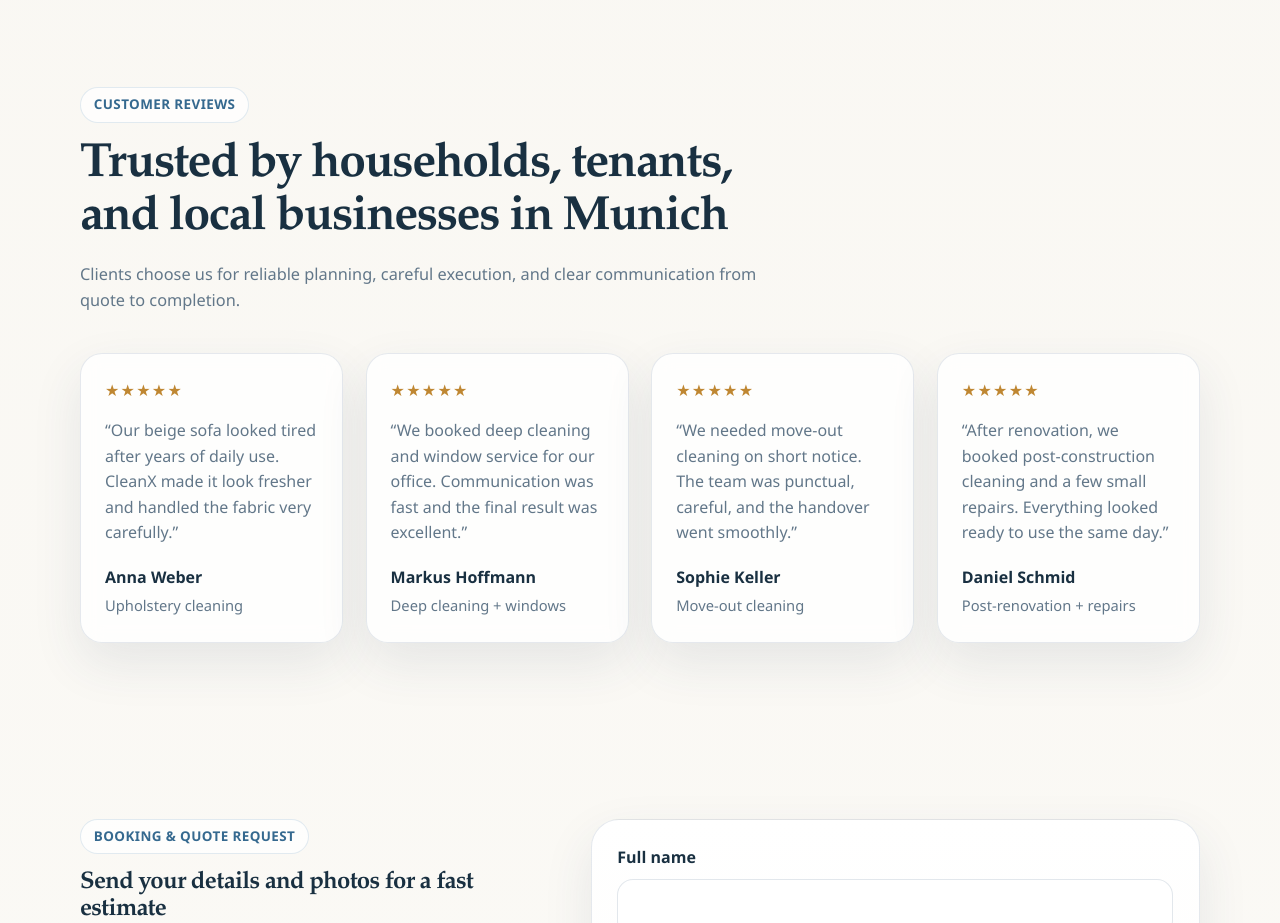
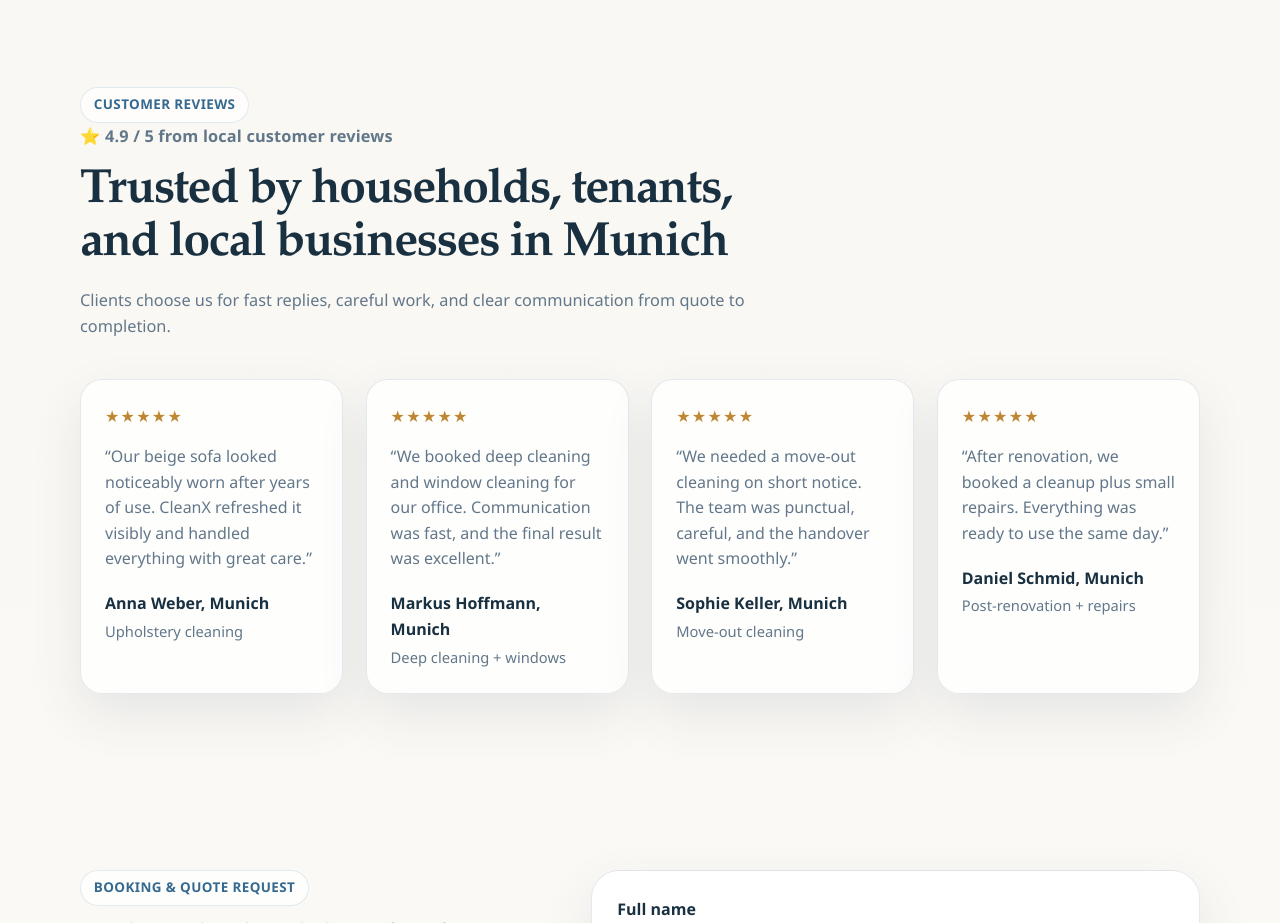
Before and after one commit to samuel4516/CleanX, a Next.js app: page / in a window 1280 px wide. Shown: the part 3740-4663 px from the top of the page. Built offline with nearby package versions, Linux system fonts and the light colour scheme.

Commit message:
feat: add customer reviews section with updated testimonials and styling

```diff
--- a/app/globals.css
+++ b/app/globals.css
@@ -739,6 +739,14 @@ textarea {
   grid-template-columns: repeat(4, minmax(0, 1fr));
 }
 
+.reviews-proof {
+  margin: 0 0 0.55rem;
+  color: var(--muted);
+  font-size: 0.92rem;
+  font-weight: 700;
+  letter-spacing: 0.01em;
+}
+
 .testimonial-card {
   border-radius: var(--radius-lg);
   padding: 1.5rem;
--- a/app/page.tsx
+++ b/app/page.tsx
@@ -285,10 +285,11 @@ const ENGLISH_MARKUP = `
         <div class="container">
           <div class="section-heading reveal">
             <span class="eyebrow">Customer reviews</span>
+            <p class="reviews-proof">⭐ 4.9 / 5 from local customer reviews</p>
             <h2>Trusted by households, tenants, and local businesses in Munich</h2>
             <p>
-              Clients choose us for reliable planning, careful execution, and
-              clear communication from quote to completion.
+              Clients choose us for fast replies, careful work, and clear
+              communication from quote to completion.
             </p>
           </div>
 
@@ -296,11 +297,12 @@ const ENGLISH_MARKUP = `
             <article class="testimonial-card reveal">
               <div class="stars" aria-label="5 star rating">★★★★★</div>
               <p>
-                “Our beige sofa looked tired after years of daily use. CleanX
-                made it look fresher and handled the fabric very carefully.”
+                “Our beige sofa looked noticeably worn after years of use.
+                CleanX refreshed it visibly and handled everything with great
+                care.”
               </p>
               <div class="testimonial-meta">
-                <strong>Anna Weber</strong>
+                <strong>Anna Weber, Munich</strong>
                 <span>Upholstery cleaning</span>
               </div>
             </article>
@@ -308,11 +310,11 @@ const ENGLISH_MARKUP = `
             <article class="testimonial-card reveal">
               <div class="stars" aria-label="5 star rating">★★★★★</div>
               <p>
-                “We booked deep cleaning and window service for our office.
-                Communication was fast and the final result was excellent.”
+                “We booked deep cleaning and window cleaning for our office.
+                Communication was fast, and the final result was excellent.”
               </p>
               <div class="testimonial-meta">
-                <strong>Markus Hoffmann</strong>
+                <strong>Markus Hoffmann, Munich</strong>
                 <span>Deep cleaning + windows</span>
               </div>
             </article>
@@ -320,11 +322,11 @@ const ENGLISH_MARKUP = `
             <article class="testimonial-card reveal">
               <div class="stars" aria-label="5 star rating">★★★★★</div>
               <p>
-                “We needed move-out cleaning on short notice. The team was
+                “We needed a move-out cleaning on short notice. The team was
                 punctual, careful, and the handover went smoothly.”
               </p>
               <div class="testimonial-meta">
-                <strong>Sophie Keller</strong>
+                <strong>Sophie Keller, Munich</strong>
                 <span>Move-out cleaning</span>
               </div>
             </article>
@@ -332,11 +334,11 @@ const ENGLISH_MARKUP = `
             <article class="testimonial-card reveal">
               <div class="stars" aria-label="5 star rating">★★★★★</div>
               <p>
-                “After renovation, we booked post-construction cleaning and a
-                few small repairs. Everything looked ready to use the same day.”
+                “After renovation, we booked a cleanup plus small repairs.
+                Everything was ready to use the same day.”
               </p>
               <div class="testimonial-meta">
-                <strong>Daniel Schmid</strong>
+                <strong>Daniel Schmid, Munich</strong>
                 <span>Post-renovation + repairs</span>
               </div>
             </article>
@@ -658,6 +660,110 @@ const GERMAN_REPLACEMENTS: ReadonlyArray<readonly [string, string]> = [
     "Sauberere Glasflächen und mehr Helligkeit im Innenraum nach der Reinigung.",
   ],
   ["Trusted by households, tenants, and local businesses in Munich", "Vertrauenswürdig für Haushalte, Mieter und lokale Unternehmen in München"],
+  ["⭐ 4.9 / 5 from local customer reviews", "⭐ 4,9 / 5 aus Kundenbewertungen in München"],
+  [
+    "Clients choose us for fast replies, careful work, and clear\n              communication from quote to completion.",
+    "Unsere Kundinnen und Kunden schätzen schnelle Rückmeldungen,\n              sorgfältige Arbeit und klare Kommunikation von der Anfrage bis zum Abschluss.",
+  ],
+  [
+    "“Our beige sofa looked noticeably worn after years of use.\n                CleanX refreshed it visibly and handled everything with great\n                care.”",
+    "„Unser beiges Sofa sah nach Jahren der Nutzung deutlich abgenutzt aus.\n                CleanX hat es sichtbar aufgefrischt und sehr sorgfältig behandelt.“",
+  ],
+  ["Anna Weber, Munich", "Anna Weber, München"],
+  ["Upholstery cleaning", "Polsterreinigung"],
+  [
+    "“We booked deep cleaning and window cleaning for our office.\n                Communication was fast, and the final result was excellent.”",
+    "„Wir haben eine Grundreinigung und Fensterreinigung für unser Büro gebucht.\n                Die Kommunikation war schnell und das Ergebnis wirklich top.“",
+  ],
+  ["Markus Hoffmann, Munich", "Markus Hoffmann, München"],
+  ["Deep cleaning + windows", "Grundreinigung + Fensterreinigung"],
+  [
+    "“We needed a move-out cleaning on short notice. The team was\n                punctual, careful, and the handover went smoothly.”",
+    "„Wir brauchten kurzfristig eine Auszugsreinigung. Das Team war pünktlich,\n                sorgfältig und die Wohnungsübergabe lief problemlos.“",
+  ],
+  ["Sophie Keller, Munich", "Sophie Keller, München"],
+  ["Move-out cleaning", "Auszugsreinigung"],
+  [
+    "“After renovation, we booked a cleanup plus small repairs.\n                Everything was ready to use the same day.”",
+    "„Nach der Renovierung haben wir eine Reinigung plus kleinere Reparaturen\n                gebucht. Alles war am selben Tag einsatzbereit.“",
+  ],
+  ["Daniel Schmid, Munich", "Daniel Schmid, München"],
+  ["Post-renovation + repairs", "Reinigung nach Renovierung + Kleinreparaturen"],
+  [
+    "Book trusted cleaning and practical home services with one reliable\n              team. We offer fast booking, transparent estimates, careful work,\n              and quality results for homes and small businesses across Munich.",
+    "Buchen Sie zuverlässige Reinigung und praktische Hausservices bei einem\n              verlässlichen Team. Wir bieten schnelle Terminvergabe, transparente\n              Angebote, sorgfältige Arbeit und hochwertige Ergebnisse für Wohnungen\n              und kleine Unternehmen in München.",
+  ],
+  [
+    "Tell us what you need, upload one or more photos when helpful,\n                and receive a clear estimate before booking. We keep communication\n                simple, quick, and professional.",
+    "Sagen Sie uns, was Sie benötigen, laden Sie bei Bedarf ein oder mehrere\n                Fotos hoch und erhalten Sie vor der Buchung ein klares Angebot.\n                Unsere Kommunikation bleibt einfach, schnell und professionell.",
+  ],
+  [
+    "From upholstery and deep cleaning to move-out cleans, windows,\n                post-renovation jobs, small repairs, and furniture assembly.",
+    "Von Polster- und Tiefenreinigung über Auszugsreinigung und Fenster bis\n                zu Reinigung nach Renovierung, Kleinreparaturen und Möbelmontage.",
+  ],
+  [
+    "Choose the service you need and get a clear quote before booking.\n              Every service card below leads to a dedicated page with details.",
+    "Wählen Sie die passende Leistung und erhalten Sie vor der Buchung ein\n              klares Angebot. Jede Leistungskarte führt zu einer eigenen Detailseite.",
+  ],
+  [
+    "Sofa, chair, and mattress care with fabric-safe products and\n                deep extraction methods.",
+    "Reinigung von Sofa, Stühlen und Matratzen mit materialschonenden Mitteln\n                und gründlicher Tiefenextraktion.",
+  ],
+  [
+    "Intensive home cleaning for kitchens, bathrooms, floors, and\n                neglected areas that need full attention.",
+    "Intensive Reinigung für Küche, Bad, Böden und stark beanspruchte Bereiche,\n                die besondere Aufmerksamkeit benötigen.",
+  ],
+  [
+    "Interior and accessible exterior window cleaning for brighter\n                rooms and streak-free glass surfaces.",
+    "Innen- und erreichbare Außenfensterreinigung für hellere Räume und\n                streifenfreie Glasflächen.",
+  ],
+  [
+    "End-of-tenancy cleaning focused on handover readiness for\n                renters, landlords, and property managers.",
+    "Auszugsreinigung mit Fokus auf eine reibungslose Übergabe für Mieter,\n                Vermieter und Hausverwaltungen.",
+  ],
+  [
+    "Dust and residue removal after renovation, painting, or repair\n                work so your space is ready to use.",
+    "Entfernung von Staub und Rückständen nach Renovierung, Maler- oder\n                Reparaturarbeiten, damit der Raum sofort nutzbar ist.",
+  ],
+  [
+    "Small wall touch-ups, patching, and practical fixes to improve\n                the look and function of your space.",
+    "Kleine Ausbesserungen an Wänden, Spachtelarbeiten und praktische Reparaturen,\n                um Optik und Funktion Ihres Raums zu verbessern.",
+  ],
+  [
+    "Professional assembly for flat-pack furniture, shelves, and\n                home-office setups with careful handling.",
+    "Professionelle Montage von Möbeln, Regalen und Home-Office-Setups mit\n                sorgfältiger Ausführung.",
+  ],
+  [
+    "We combine cleaning expertise with practical home-service support,\n              so you can solve multiple tasks with one trusted local team.",
+    "Wir verbinden Reinigungsexpertise mit praktischer Hausservice-Unterstützung,\n              damit Sie mehrere Aufgaben mit einem verlässlichen lokalen Team lösen können.",
+  ],
+  [
+    "Select the service you need, add any details, and upload photos\n              where helpful. We use this to send a clear, transparent estimate.",
+    "Wählen Sie die gewünschte Leistung, ergänzen Sie wichtige Details und laden\n              Sie bei Bedarf Fotos hoch. So können wir ein klares, transparentes Angebot erstellen.",
+  ],
+  [
+    "Photos of the full room, item, or work area",
+    "Fotos vom gesamten Raum, Objekt oder Arbeitsbereich",
+  ],
+  [
+    "Close-up images of problem spots or damaged areas",
+    "Nahaufnahmen von Problemstellen oder beschädigten Bereichen",
+  ],
+  [
+    "Your preferred date and key access information",
+    "Ihr Wunschtermin und wichtige Informationen zum Zugang",
+  ],
+  [
+    "Tell us what service you need, your location in Munich, and any details we should know.",
+    "Teilen Sie uns mit, welche Leistung Sie brauchen, Ihren Standort in München und alle Details, die wir wissen sollten.",
+  ],
+  [
+    "Local cleaning and home-services company for Munich apartments,\n              houses, rentals, offices, and commercial spaces.",
+    "Lokales Reinigungs- und Hausservice-Unternehmen für Münchner Wohnungen,\n              Häuser, Mietobjekte, Büros und Gewerbeflächen.",
+  ],
+  ["Munich, Germany", "München, Deutschland"],
+  ["Cleaning &amp; Home Leistungen in Munich", "Reinigungs- &amp; Hausservices in München"],
+  ["Request Buchung", "Buchung anfragen"],
   ["Select a service", "Leistung auswählen"],
   ["Contact", "Kontakt"],
 ];
```
